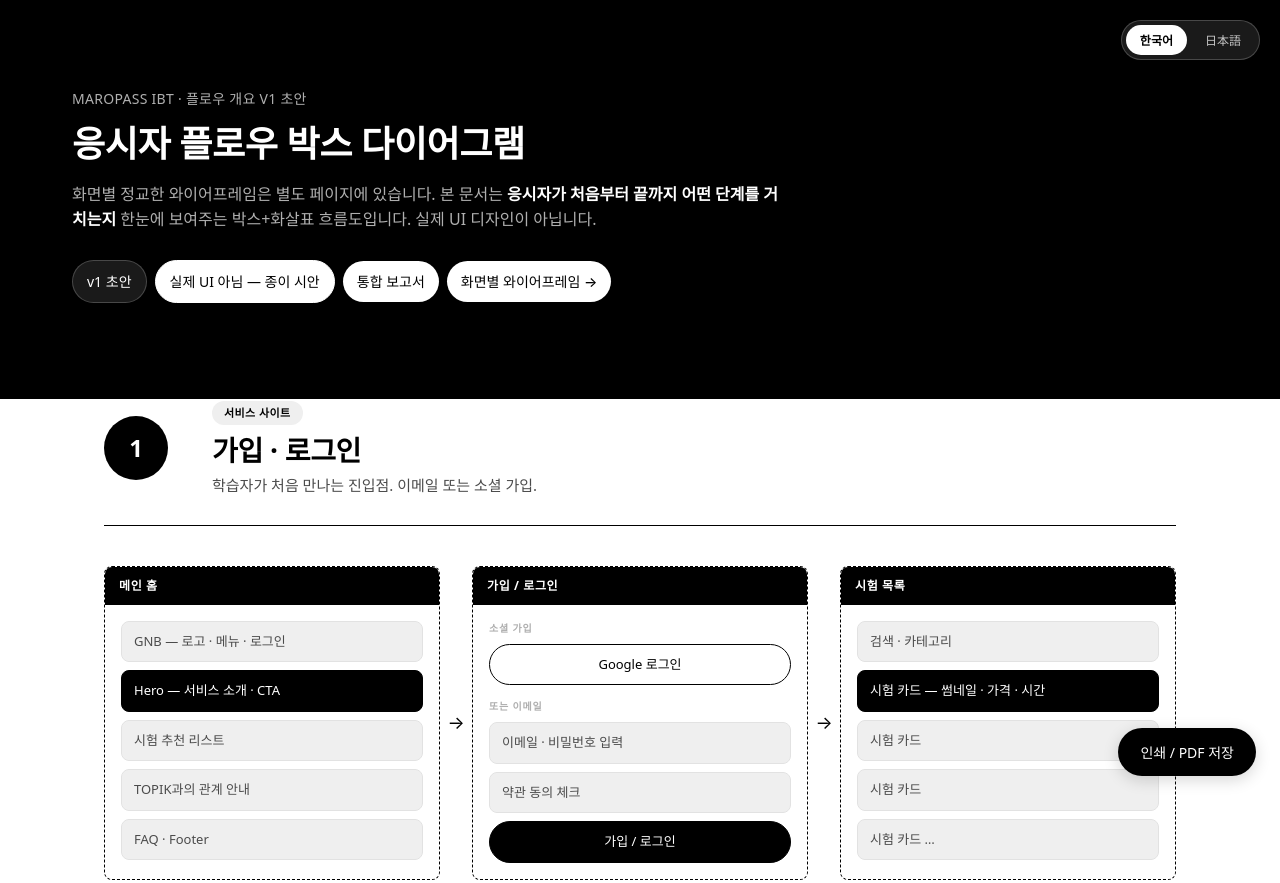
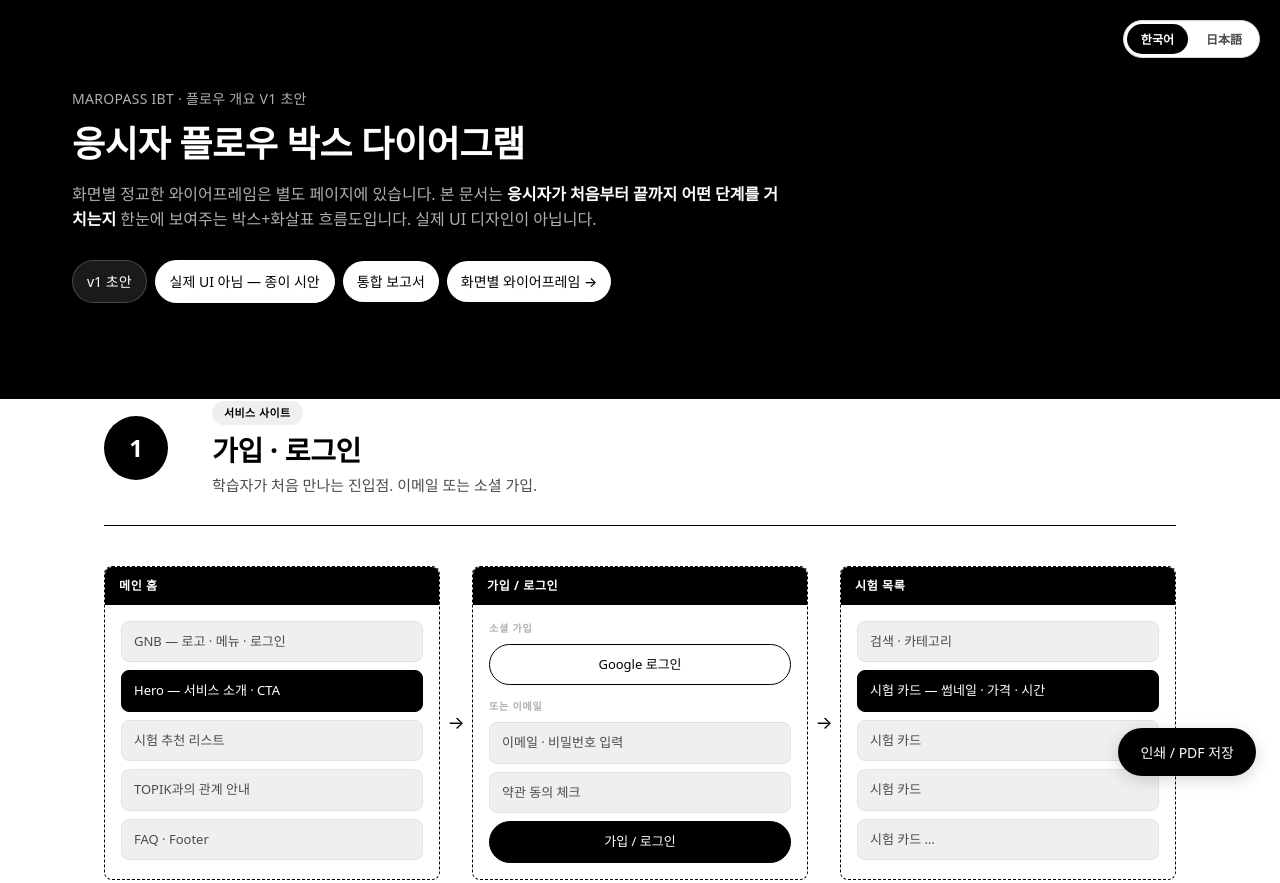
Before and after one commit to spapa2351-design/ibt, a plain HTML site: page koen-report-v1/flow-overview.html in a window 1280 px wide. Shown: the top 883 px of the page. Drawn offline with Linux system fonts and the light colour scheme; a web font is replaced by a local one.

Commit message:
Add files via upload

```diff
--- a/koen-report-v1/flow-overview.html
+++ b/koen-report-v1/flow-overview.html
@@ -185,27 +185,27 @@
   }
   .print-btn:hover { background: var(--body-gray); }
 
-  /* Locale toggle */
+  /* Locale toggle — context-independent (visible on both dark cover and white body) */
   .locale-toggle {
     position: fixed; top: 20px; right: 20px;
     display: inline-flex; align-items: center; gap: 4px;
-    padding: 4px;
-    background: rgba(255,255,255,0.1);
-    border: 1px solid rgba(255,255,255,0.2);
+    padding: 3px;
+    background: #ffffff;
+    border: 1px solid #d4d4d8;
     border-radius: 999px;
     z-index: 100;
-    backdrop-filter: blur(8px);
+    box-shadow: 0 2px 8px rgba(0,0,0,0.08);
   }
   .locale-toggle button {
-    padding: 6px 14px; font-size: 12px; font-weight: 500;
+    padding: 6px 14px; font-size: 12px; font-weight: 600;
     background: transparent; border: none;
-    color: rgba(255,255,255,0.75); cursor: pointer;
+    color: #4b4b4b; cursor: pointer;
     border-radius: 999px;
     font-family: inherit;
     transition: all 0.15s;
   }
-  .locale-toggle button.active { background: var(--white); color: var(--black); font-weight: 600; }
-  .locale-toggle button:hover:not(.active) { color: var(--white); }
+  .locale-toggle button.active { background: #000000; color: #ffffff; }
+  .locale-toggle button:hover:not(.active) { color: #000000; background: rgba(0,0,0,0.06); }
 
   @media print {
     body { background: white; }
```
Also changed, not shown: koen-report-v1/index.html (+9 -9 lines).
